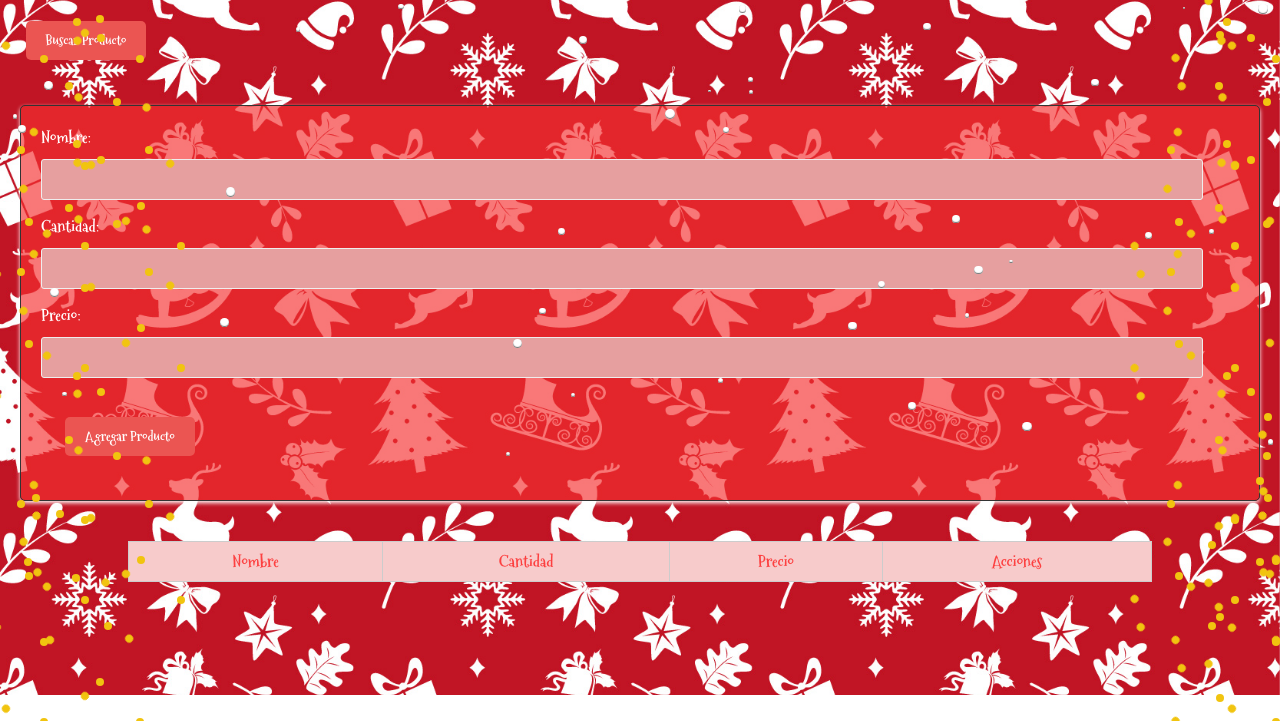
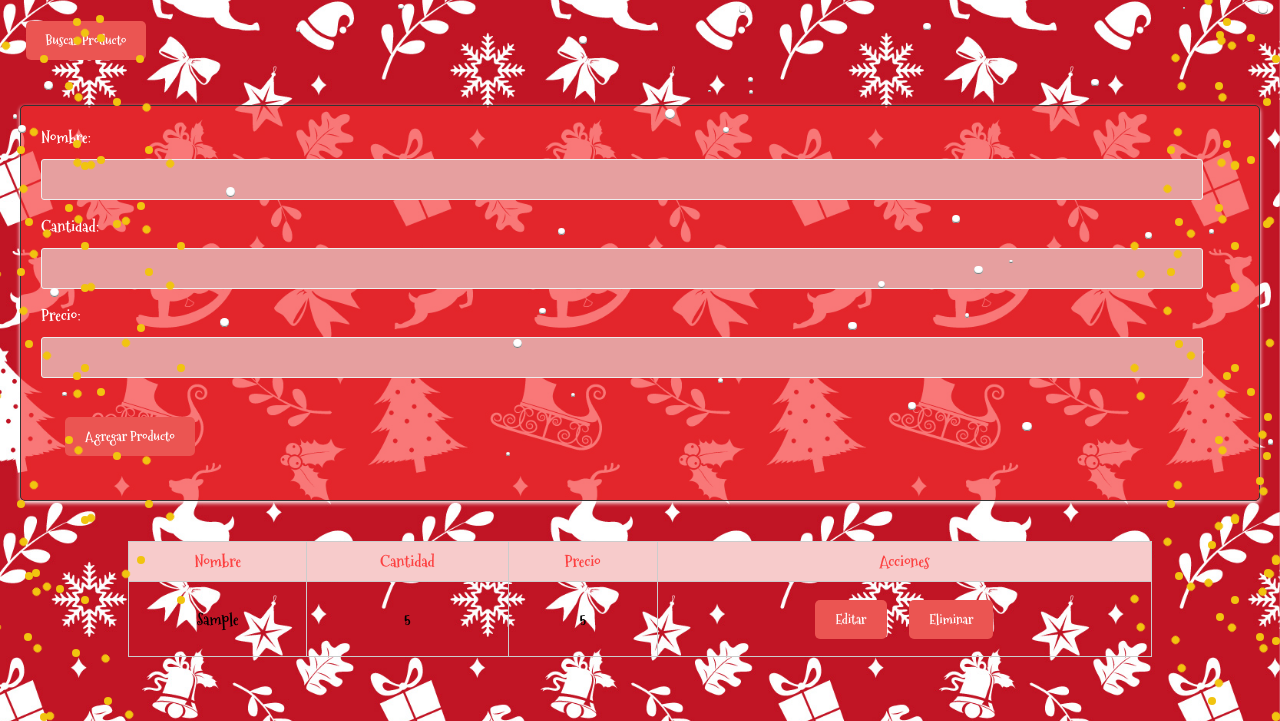
Before and after one commit to Torremolinos/OOP_CRUD_XMAS_THEME, a plain HTML site: page index.html in a window 1280 px wide. Both pictures are taken after typing "Sample", "5", "5" into the empty fields and a click on the button "Agregar Producto". Shown: the part 105-826 px from the top of the page. Before the commit the page ends 800 px from the top, so only its background shows below. Drawn offline with Linux system fonts and the light colour scheme.

Commit message:
Esqueleto del gestor 1

```diff
--- a/scripts/main.js
+++ b/scripts/main.js
@@ -1,9 +1,9 @@
 import { Product } from "./product.js";
 import { ProductManager } from "./productManager.js";
 import { nieve } from "./copos.js";
+nieve();
+const productManager = new ProductManager();
 
-const productManager = new ProductManager();
-nieve();
 // Evento del formulario para agregar un nuevo producto.
 
 document.getElementById('product-form-events').addEventListener('submit', function (event) { //cuando se envie el formulario
@@ -26,3 +26,30 @@ document.getElementById('product-form-events').addEventListener('submit', functi
     //Actualizamos la tabla de inventario
     updateInventoryTable();
 });
+// Función para actualizar la tabla de inventario
+function updateInventoryTable() {
+    const tableBody = document.getElementById('body-table');
+    tableBody.innerHTML = '';
+
+    // Obtener la lista de productos del administrador
+    const products = productManager.listProducts();
+
+    // Iterar sobre la lista de productos y agregar filas a la tabla
+    products.forEach(product => {
+        const row = document.createElement('tr');
+        row.innerHTML = `
+            <td>${product.nombre}</td>
+            <td>${product.cantidad}</td>
+            <td>${product.precio}</td>
+            <td>
+                <button id="edit-button">Editar</button>
+                <button id="delete-button">Eliminar</button>
+            </td>
+        `;
+        tableBody.appendChild(row);
+    });
+
+}
+
+// Llamar a la función inicial para mostrar la tabla del inventario
+updateInventoryTable();
```
Also changed, not shown: scripts/localStorage.js (+26 -0 lines), index.html (line endings or trailing spaces).
